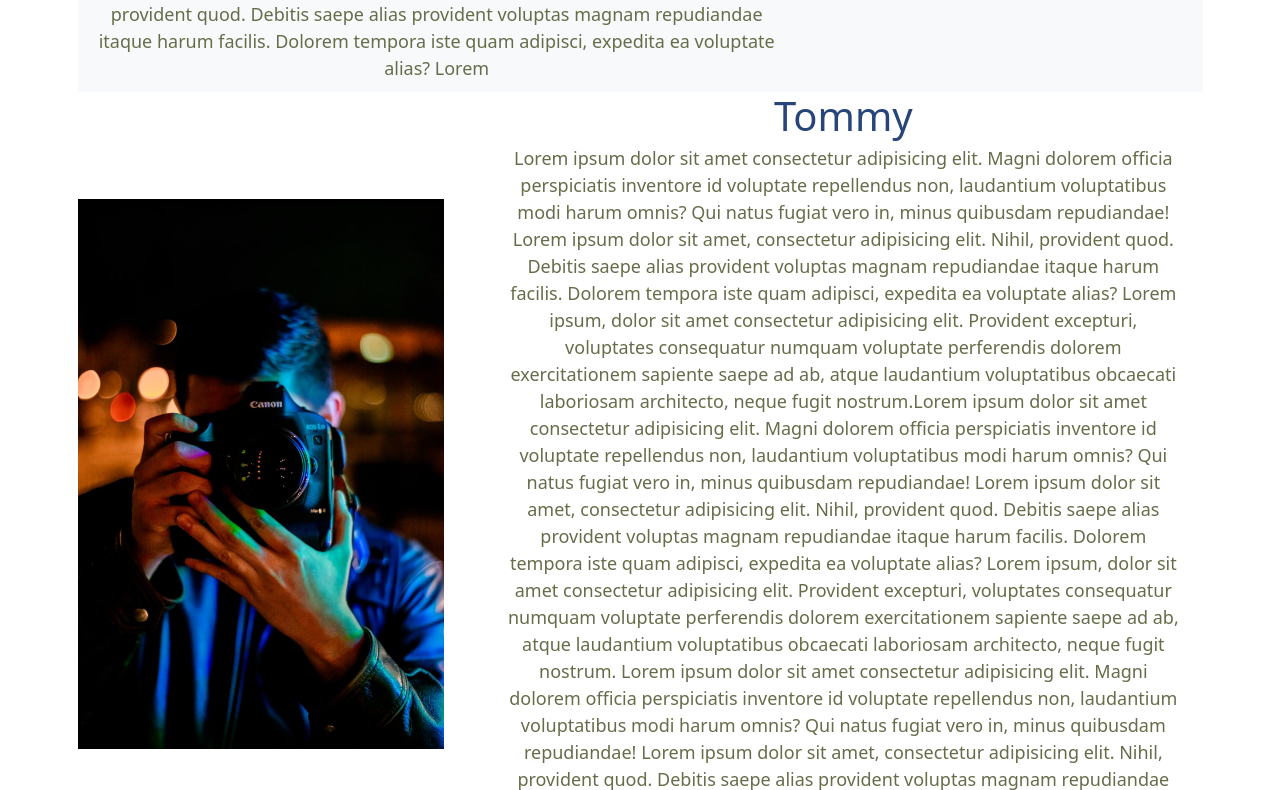
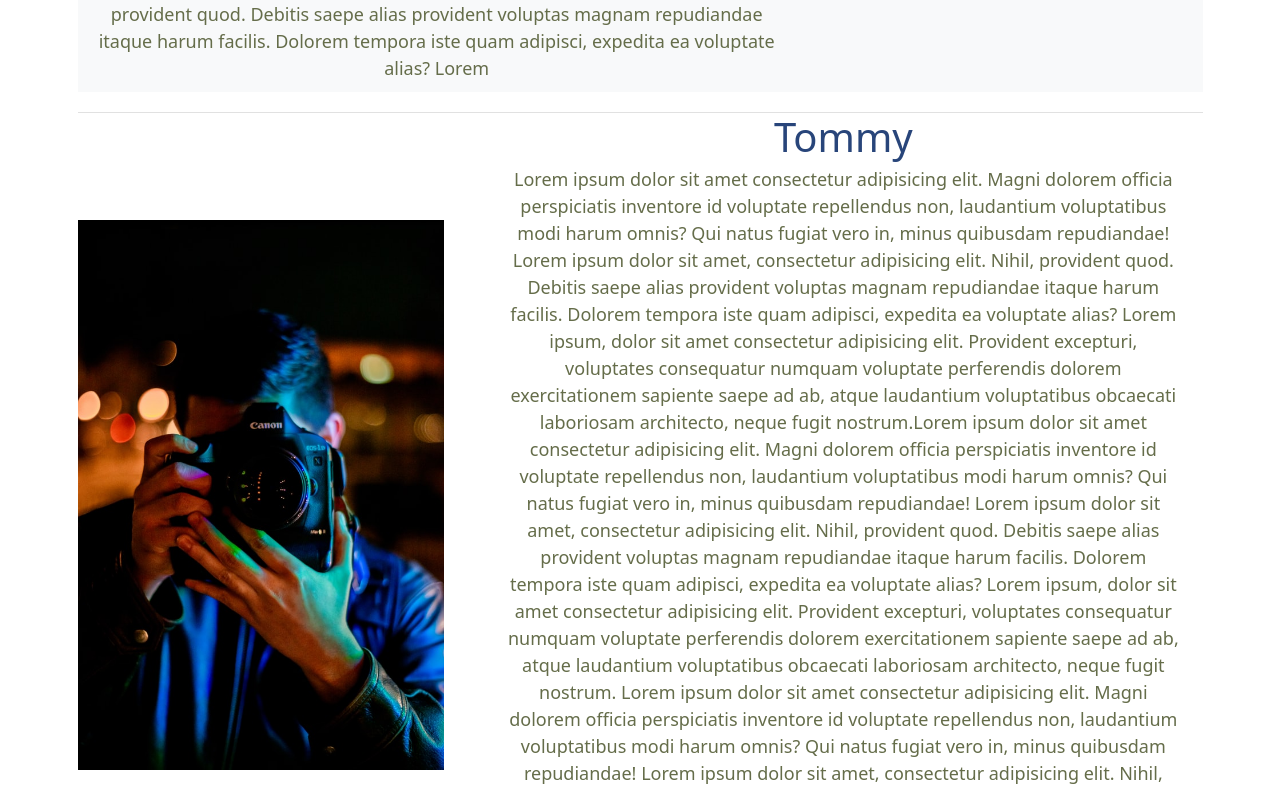
Before and after one commit to cabreranicoo/idea_cabrera, a website: page views/quienesSomos.html in a window 1280 px wide. Shown: the part 1109-1899 px from the top of the page. Drawn offline with nearby package versions, Linux system fonts and the light colour scheme.

Commit message:
3er commit - agregue border a la seccion quienesSomos

```diff
--- a/scss/views/_quienesSomos.scss
+++ b/scss/views/_quienesSomos.scss
@@ -20,6 +20,8 @@
     display: flex;
     flex-direction: row-reverse;
     align-items: center;
+    border-top: 1px solid #e1e1e1;
+    margin-top: 2rem;
 }
 
 @media (max-width:1024px) {
```
Also changed, not shown: css/index.css.
